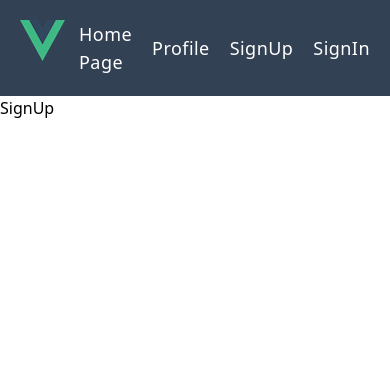
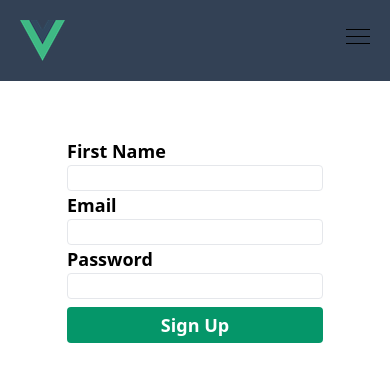
Before and after one commit to giangarof98/sharenet-vue, a Vue app in the folder front/: page /signup in a window 390 px wide. Shown: the top 382 px of the page. Built offline with nearby package versions, Linux system fonts and the light colour scheme.

Commit message:
signin form and navbar dropdown

```diff
--- a/front/src/components/Navbar.vue
+++ b/front/src/components/Navbar.vue
@@ -1,21 +1,107 @@
 <template>
+
+    <!-- large screen -->
     <nav class="flex flex-row justify-between bg-navbar py-5">
         <div>
             <img :src="require('../../public/vue-logo.png')" class="justify-start mx-5" alt="">
         </div>
-        <div class="flex flex-row justify-end gap-x-5 mx-5 text-lg text-white tracking-wide items-center">
-            <a href="">Home Page</a>
-            <a href="">Profile</a>
-            <a href="">SignUp</a>
-            <a href="">SignIn</a>
+        <div class="flex items-center gap-x-5 mx-5">
+            <div class="hidden md:flex flex-row justify-end gap-x-5 text-lg text-white tracking-wide">
+                <a href="">Home Page</a>
+                <a href="">Profile</a>
+                <a href="">SignUp</a>
+                <a href="">SignIn</a>
+            </div>
+
+            <!-- Device Dropdown -->
+            <div class="flex flex-col sm:items-center">
+                <button @click="dropdown()" id="btn-menu" class="icon md:hidden focus:outline-none">
+                        <span class="top"></span>
+                        <span class="middle"></span>
+                        <span class="bottom"></span>
+                </button>
+
+                <div class="md:hidden">
+                    <div id="menu" class="flex-col hidden text-white space-y-2 px-2">
+                        <a href="">Home Page</a>
+                        <a href="">Profile</a>
+                        <a href="">SignUp</a>
+                        <a href="">SignIn</a>
+                    </div>
+                </div>
+
+            </div>
+
         </div>
+
+
     </nav>
 </template>
+
+<style scoped>
+.icon{
+    cursor: pointer;
+    width: 24px;
+    height: 24px;
+    position: relative;
+    transition: all 0.25s;
+}
+
+.top, .middle, .bottom{
+    position: absolute;
+    top: 0;
+    left: 0;
+    width: 24px;
+    height: 1.5px;
+    background: #000;
+    transform: rotate(0);
+    transition: all 0.5s;
+
+}
+
+.middle{
+    transform: translateY(7px);
+}
+
+.bottom{
+    transform: translateY(14px);
+}
+
+.open{
+    transform: rotate(90deg);
+    transform: translateY(0px);
+}
+
+.open .top{
+    transform: rotate(45deg) translateY(6px) translate(6px);
+}
+
+.open .middle{
+    display: none;
+}
+
+.open .bottom{
+    transform: rotate(-45deg) translateY(6px) translate(-6px);
+}
+</style>
 
 <script>
 
 export default {
-    name:'Navbar'
+    name:'Navbar',
+    methods: {
+        dropdown(){
+            const btn = document.getElementById('btn-menu');
+            const menu = document.getElementById('menu');
+
+            btn.addEventListener('click', () => {
+                btn.classList.toggle('open');
+                menu.classList.toggle('flex');
+                menu.classList.toggle('hidden');
+            })
+
+        }
+    }
 }
 
 </script>
--- a/front/src/components/SignUpForm.vue
+++ b/front/src/components/SignUpForm.vue
@@ -1,7 +1,19 @@
 <template>
-    <form action="">
-        SignUp
-    </form>
+    <div class="flex justify-center mt-10">
+        <form action="" class="flex flex-col justify-center w-72 p-4">
+            <label for="firstName" class="font-semibold text-lg">First Name</label>
+            <input type="text" id="firstName" name="firstName" class="border rounded py-0.9 px-1 focus:outline-none">
+
+            <label for="email" class="font-semibold text-lg">Email</label>
+            <input type="text" id="email" name="email" class="border rounded py-0.9 px-1 focus:outline-none">
+
+            <label for="password" class="font-semibold text-lg">Password</label>
+            <input type="text" id="password" name="password" class="border rounded py-0.9 px-1 focus:outline-none">
+
+            <button class="font-semibold text-lg bg-button rounded p-1 text-white mt-2">Sign Up</button>
+        </form>
+
+    </div>
 </template>
 
 <script>
--- a/front/tailwind.config.js
+++ b/front/tailwind.config.js
@@ -2,9 +2,17 @@
 module.exports = {
   content: ['./public/**/*.html', './src/**/*.{vue,js,ts,jsx,tsx}'],
   theme: {
+    screens: {
+      sm: '480px',
+      md: '768px',
+      lg: '976px',
+      xl: '1440px'
+    },
     extend: {
       colors: {
         navbar: 'rgb(51 65 85)',
+        button: 'rgb(5 150 105)',
+        bgInput: 'rgb(229 231 235)',
 
       }
     },
```
